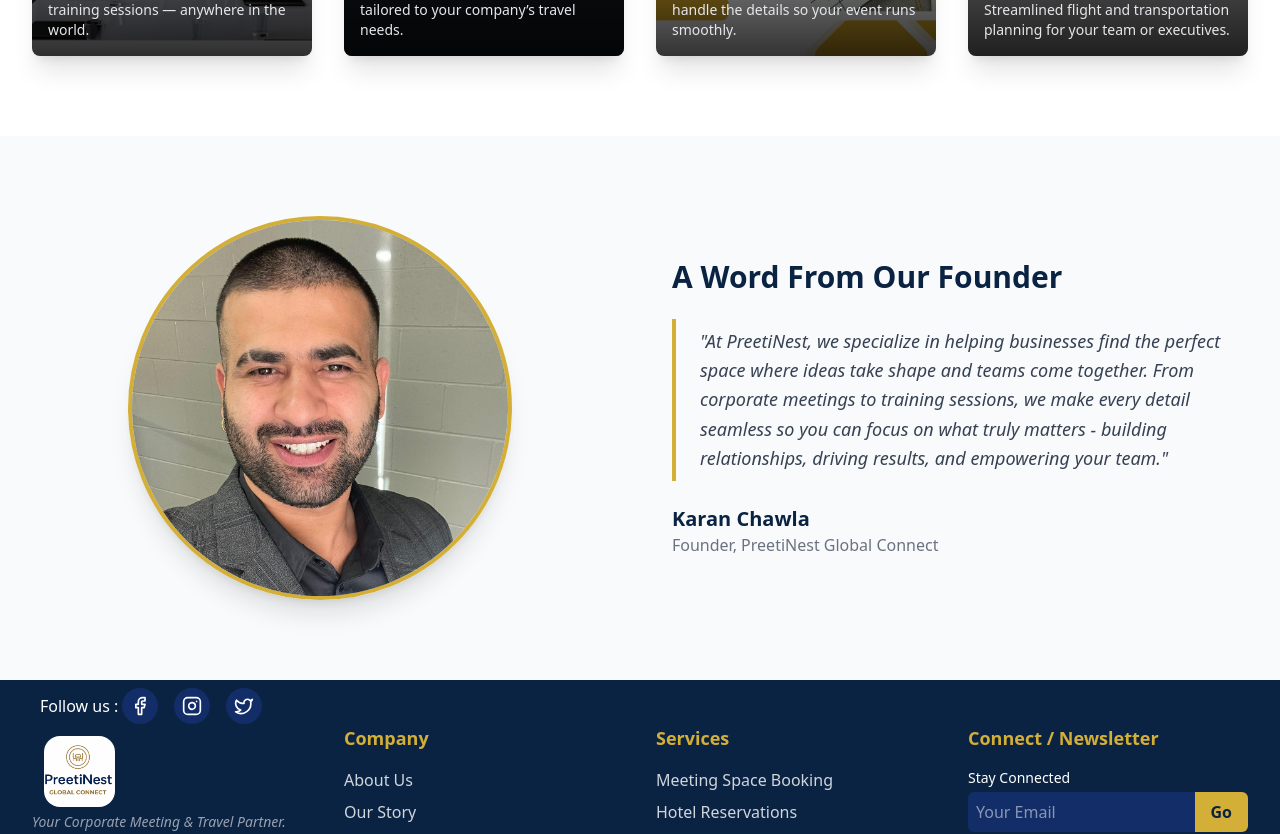
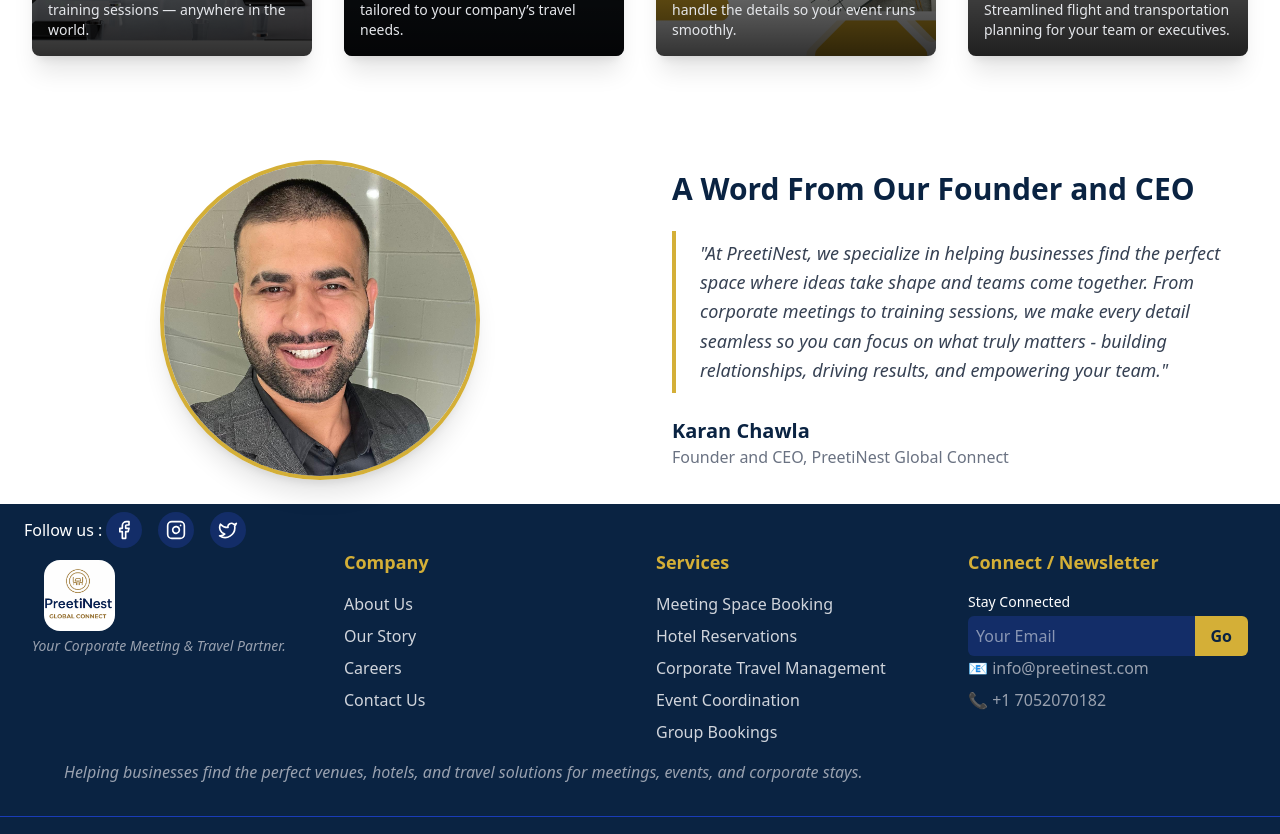
Before and after one commit to karanchawla1028/preetifrontend, a React (Vite) app: page / in a window 1280 px wide. Shown: the part 1620-2454 px from the top of the page. Built offline with nearby package versions, Linux system fonts and the light colour scheme; no server answers; grey boxes are pictures that could not be loaded.

Commit message:
many more changes

```diff
--- a/src/features/aboutus/AboutUs.jsx
+++ b/src/features/aboutus/AboutUs.jsx
@@ -45,7 +45,7 @@
   return (
     <main className="relative">
       {/* --- Hero Section --- */}
-      <div className="relative pt-32 pb-24 md:pt-40 md:pb-32">
+      <div className="relative pt-32 pb-16 md:pt-40 md:pb-28">
         <div className="absolute inset-0 bg-gradient-to-b from-black/30 via-transparent to-transparent"></div>
         <div className="relative z-10 container mx-auto px-6 lg:px-8 text-center">
           <h1 className="text-4xl md:text-6xl font-extrabold text-[#0A2342] leading-tight">
@@ -58,7 +58,7 @@
       </div>
 
       {/* --- Our Story Section --- */}
-      <section className="bg-white py-20">
+      <section className="bg-white py-10">
         <div className="container mx-auto px-6 lg:px-8">
           <div className="grid grid-cols-1 lg:grid-cols-2 gap-16 items-center">
             {/* Image Column */}
@@ -133,15 +133,15 @@
       </section>
 
       {/* --- Meet Our Founder Section --- */}
-      <section className="bg-white py-20">
+      <section className="bg-white py-10">
         <div className="container mx-auto px-6 lg:px-8">
           <div className="grid grid-cols-1 lg:grid-cols-2 gap-16 items-center">
             {/* Image Column */}
             <div className="flex justify-center">
-              <div className="relative w-80 h-80 lg:w-96 lg:h-96 rounded-full overflow-hidden shadow-xl border-4 border-[#D4AF37]">
+              <div className="relative w-60 h-60 lg:w-80 lg:h-80 rounded-full overflow-hidden shadow-xl border-4 border-[#D4AF37]">
                 <img
                   src={hero}
-                  alt="Karan Chawla, Founder of PreetiNest"
+                  alt="Karan Chawla, Founder and CEO of PreetiNest"
                   className="absolute inset-0 w-full h-full object-cover object-top"
                 />
               </div>
@@ -149,7 +149,7 @@
             {/* Text Column */}
             <div>
               <h2 className="text-3xl font-bold text-[#0A2342] mb-6">
-                Meet Our Founder
+                Meet Our Founder and CEO
               </h2>
               <figure>
                 <blockquote className="text-lg text-gray-700 leading-relaxed italic border-l-4 border-[#D4AF37] pl-6 py-2">
@@ -164,7 +164,7 @@
                     Karan Chawla
                   </p>
                   <p className="text-md text-gray-500">
-                    Founder, PreetiNest Global Connect
+                    Founder and CEO, PreetiNest Global Connect
                   </p>
                 </figcaption>
               </figure>
@@ -174,7 +174,7 @@
       </section>
 
       {/* --- CTA Section --- */}
-      <section className="py-20">
+      <section className="py-10">
         <div className="container mx-auto px-6 lg:px-8 text-center">
           <h2 className="text-3xl font-bold text-[#0A2342] mb-6">
             Ready to Elevate Your Next Event?
--- a/src/features/contactus/ContactUs.jsx
+++ b/src/features/contactus/ContactUs.jsx
@@ -144,7 +144,7 @@
   return (
     <main className="relative">
       {/* --- Hero Section --- */}
-      <div className="relative pt-32 pb-24 md:pt-40 md:pb-32">
+      <div className="relative pt-32 pb-24 md:pt-40 md:pb-28">
         <div className="absolute inset-0 bg-gradient-to-b from-black/30 via-transparent to-transparent"></div>
         <div className="relative z-10 container mx-auto px-6 lg:px-8 text-center">
           <h1 className="text-4xl md:text-6xl font-extrabold text-[#0A2342] leading-tight">
@@ -158,7 +158,7 @@
       </div>
 
       {/* --- Main Content Section (Form & Details) --- */}
-      <section className="bg-white py-20">
+      <section className="bg-white py-10">
         <div className="container mx-auto px-6 lg:px-8">
           <div className="grid grid-cols-1 lg:grid-cols-2 gap-16 items-start">
 
@@ -257,7 +257,7 @@
                     </div>
                     <div>
                       <h4 className="text-lg font-semibold text-gray-800">Phone</h4>
-                      <p className="text-gray-600">+1 (555) 123-4567</p>
+                      <p className="text-gray-600">+1 7052070182</p>
                     </div>
                   </li>
                   <li className="flex items-start space-x-4">
@@ -266,20 +266,20 @@
                     </div>
                     <div>
                       <h4 className="text-lg font-semibold text-gray-800">Email</h4>
-                      <p className="text-gray-600">contact@preetiglobal.com</p>
+                      <p className="text-gray-600">info@preetinest.com</p>
                     </div>
                   </li>
                   <li className="flex items-start space-x-4">
-                    <div className="flex-shrink-0 pt-1">
+                    {/* <div className="flex-shrink-0 pt-1">
                       <MapPinIcon />
-                    </div>
-                    <div>
+                    </div> */}
+                    {/* <div>
                       <h4 className="text-lg font-semibold text-gray-800">Address</h4>
                       <p className="text-gray-600">
                         123 Business Bay, Suite 456, <br />
                         New York, NY 10001
                       </p>
-                    </div>
+                    </div> */}
                   </li>
                 </ul>
               </div>
@@ -308,7 +308,7 @@
       </section>
 
       {/* --- FAQ Section --- */}
-      <section className="bg-gray-50 py-20">
+      <section className="bg-gray-50 py-10">
         <div className="container mx-auto px-6 lg:px-8">
           <h2 className="text-3xl font-bold text-[#0A2342] text-center mb-12">
             Frequently Asked Questions
--- a/src/footer/Footer.jsx
+++ b/src/footer/Footer.jsx
@@ -4,7 +4,7 @@
 const Footer = () => {
   return (
     <footer className="bg-[#0A2342] text-white pt-2 pb-8">
-      <div className="flex items-center gap-1 px-10 mx-auto">
+      <div className="flex items-center gap-1 px-6 mx-auto">
         <h4>Follow us :</h4>
         <div className="flex space-x-4">
           <a
@@ -133,7 +133,7 @@
       </div>
       <p className="text-gray-400 mt-2 italic px-16">
         Helping businesses find the perfect venues, hotels, and travel solutions
-        for meetings, events, and corporate stays — across India and Canada.
+        for meetings, events, and corporate stays.
       </p>
 
       {/* Footer Bottom */}
--- a/src/home/HomePage.jsx
+++ b/src/home/HomePage.jsx
@@ -251,11 +251,11 @@
           </div>
         </div>
       </section>
-      <section className="bg-gray-50 py-20">
+      <section className="py-6">
         <div className="container mx-auto px-6 lg:px-8">
           <div className="grid grid-cols-1 lg:grid-cols-2 gap-16 items-center">
             <div className="flex justify-center">
-              <div className="relative w-80 h-80 lg:w-96 lg:h-96 rounded-full overflow-hidden shadow-xl border-4 border-[#D4AF37]">
+              <div className="relative w-60 h-60 lg:w-80 lg:h-80 rounded-full overflow-hidden shadow-xl border-4 border-[#D4AF37]">
                 <img
                   src={hero}
                   alt="Karan Chawla, Founder of PreetiNest"
@@ -265,7 +265,7 @@
             </div>
             <div>
               <h2 className="text-3xl font-bold text-[#0A2342] mb-6">
-                A Word From Our Founder
+                A Word From Our Founder and CEO
               </h2>
               <figure>
                 <blockquote className="text-lg text-gray-700 leading-relaxed italic border-l-4 border-[#D4AF37] pl-6 py-2">
@@ -283,7 +283,7 @@
                     Karan Chawla
                   </p>
                   <p className="text-md text-gray-500">
-                    Founder, PreetiNest Global Connect
+                    Founder and CEO, PreetiNest Global Connect
                   </p>
                 </figcaption>
               </figure>
```
